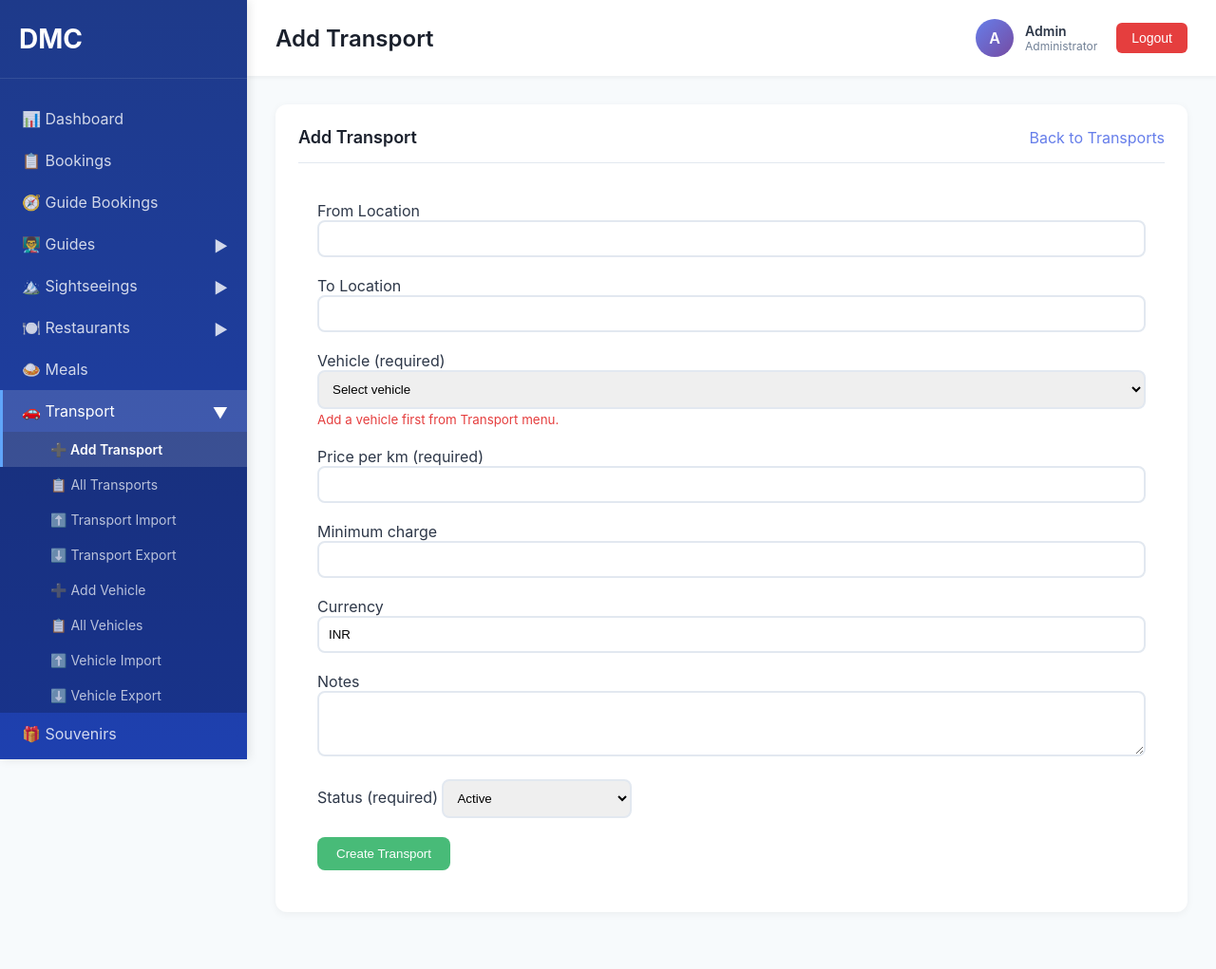
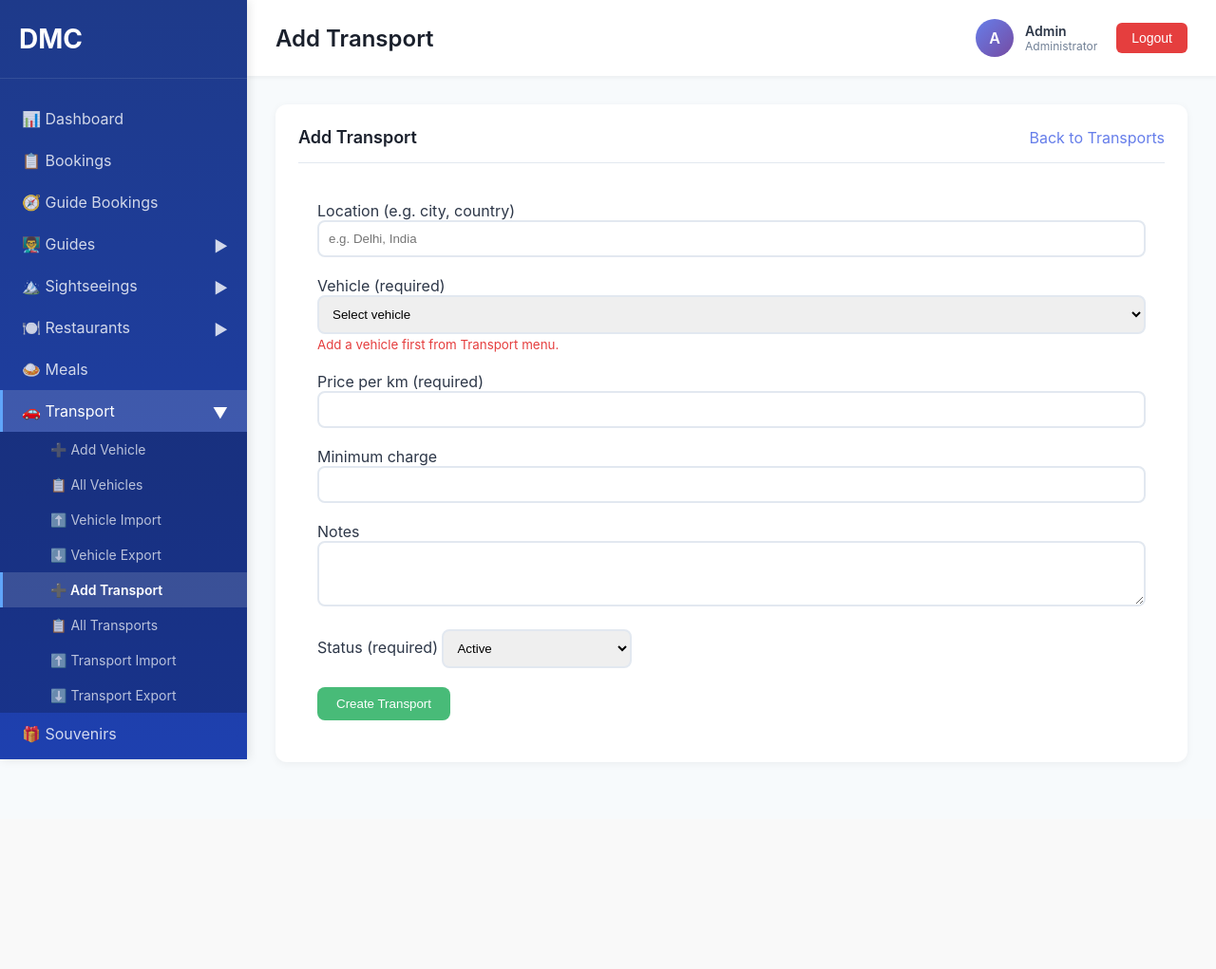
Before and after one commit to Kirannegi02/destination-management, a Laravel app: page /admin/transports/create in a window 1280 px wide. Shown: the whole page at 95% size. After the commit the page ends 801 px from the top, so only its background shows below. Run offline with Laravel 12, Linux system fonts and the light colour scheme; the visitor is signed in with stand-in values (Sample User, id 1); data comes from the database, SQL or seed files in the repository; data that the repository does not hold is empty; some libraries are stand-ins or nearby versions.

Commit message:
Modified transport and vehicle modules flow

```diff
--- a/app/Http/Controllers/Admin/DashboardController.php
+++ b/app/Http/Controllers/Admin/DashboardController.php
@@ -18,7 +18,7 @@ class DashboardController extends Controller
         $stats = [
             // Restaurants
             'total_restaurants' => $this->safeCount('restaurants'),
-            'active_restaurants' => $this->safeCount('res8+taurants', ['status' => 'active']),
+            'active_restaurants' => $this->safeCount('restaurants', ['status' => 'active']),
             'inactive_restaurants' => $this->safeCount('restaurants', ['status' => 'inactive']),
             'pending_restaurants' => $this->safeCount('restaurants', ['status' => 'pending']),
 
--- a/app/Http/Controllers/Admin/TransportController.php
+++ b/app/Http/Controllers/Admin/TransportController.php
@@ -13,12 +13,10 @@ use ZipArchive;
 class TransportController extends Controller
 {
     private array $importableColumns = [
-        'from_location',
-        'to_location',
+        'location',
         'vehicle_id',
         'price_per_km',
         'min_charge',
-        'currency',
         'notes',
         'status',
     ];
@@ -30,8 +28,7 @@ class TransportController extends Controller
         if ($request->filled('search')) {
             $search = $request->get('search');
             $query->where(function ($q) use ($search) {
-                $q->where('from_location', 'like', "%{$search}%")
-                    ->orWhere('to_location', 'like', "%{$search}%")
+                $q->where('location', 'like', "%{$search}%")
                     ->orWhere('notes', 'like', "%{$search}%");
             });
         }
@@ -45,7 +42,7 @@ class TransportController extends Controller
         }
 
         $transports = $query->orderBy('created_at', 'desc')->paginate(15);
-        $vehicles = Vehicle::orderBy('sort_order')->orderBy('name')->get();
+        $vehicles = Vehicle::orderBy('name')->get();
 
         $allCount = Transport::count();
         $activeCount = Transport::where('status', 'active')->count();
@@ -64,7 +61,7 @@ class TransportController extends Controller
 
     public function create()
     {
-        $vehicles = Vehicle::where('status', 'active')->orderBy('sort_order')->orderBy('name')->get();
+        $vehicles = Vehicle::where('status', 'active')->orderBy('name')->get();
         return view('admin.transports.create', compact('vehicles'));
     }
 
@@ -84,7 +81,7 @@ class TransportController extends Controller
     public function edit(string $id)
     {
         $transport = Transport::findOrFail($id);
-        $vehicles = Vehicle::where('status', 'active')->orderBy('sort_order')->orderBy('name')->get();
+        $vehicles = Vehicle::where('status', 'active')->orderBy('name')->get();
         return view('admin.transports.edit', compact('transport', 'vehicles'));
     }
 
@@ -152,12 +149,10 @@ class TransportController extends Controller
             $payload = $this->sanitizeImportPayload($assoc);
 
             $validator = Validator::make($payload, [
-                'from_location' => 'nullable|string|max:255',
-                'to_location' => 'nullable|string|max:255',
+                'location' => 'nullable|string|max:255',
                 'vehicle_id' => 'required|exists:vehicles,id',
                 'price_per_km' => 'required|numeric|min:0',
                 'min_charge' => 'nullable|numeric|min:0',
-                'currency' => 'nullable|string|max:10',
                 'notes' => 'nullable|string',
                 'status' => 'required|in:active,inactive,pending',
             ]);
@@ -169,8 +164,7 @@ class TransportController extends Controller
             }
 
             $match = [
-                'from_location' => $payload['from_location'] ?? null,
-                'to_location' => $payload['to_location'] ?? null,
+                'location' => $payload['location'] ?? null,
                 'vehicle_id' => $payload['vehicle_id'],
             ];
             $transport = Transport::updateOrCreate($match, $payload);
@@ -254,12 +248,10 @@ class TransportController extends Controller
     private function validateTransport(Request $request): array
     {
         return $request->validate([
-            'from_location' => 'nullable|string|max:255',
-            'to_location' => 'nullable|string|max:255',
+            'location' => 'nullable|string|max:255',
             'vehicle_id' => 'required|exists:vehicles,id',
             'price_per_km' => 'required|numeric|min:0',
             'min_charge' => 'nullable|numeric|min:0',
-            'currency' => 'nullable|string|max:10',
             'notes' => 'nullable|string',
             'status' => ['required', Rule::in(['active', 'inactive', 'pending'])],
         ]);
@@ -402,9 +394,6 @@ class TransportController extends Controller
         if (empty($payload['status'])) {
             $payload['status'] = 'pending';
         }
-        if (empty($payload['currency'])) {
-            $payload['currency'] = 'INR';
-        }
         return $payload;
     }
 
@@ -437,16 +426,14 @@ class TransportController extends Controller
 
     private function buildExportRows($transports): array
     {
-        $rows = [['from_location', 'to_location', 'vehicle_id', 'vehicle_name', 'price_per_km', 'min_charge', 'currency', 'notes', 'status']];
+        $rows = [['location', 'vehicle_id', 'vehicle_name', 'price_per_km', 'min_charge', 'notes', 'status']];
         foreach ($transports as $t) {
             $rows[] = [
-                $t->from_location,
-                $t->to_location,
+                $t->location,
                 $t->vehicle_id,
                 $t->vehicle ? $t->vehicle->name : '',
                 $t->price_per_km,
                 $t->min_charge,
-                $t->currency ?? 'INR',
                 $t->notes,
                 $t->status,
             ];
@@ -478,12 +465,10 @@ class TransportController extends Controller
         return [
             $this->importableColumns,
             [
-                'Delhi',
-                'Agra',
+                'Delhi, India',
                 $vehicleId,
                 25.00,
                 500,
-                'INR',
                 'One-way rate',
                 'active',
             ],
--- a/app/Models/Transport.php
+++ b/app/Models/Transport.php
@@ -10,12 +10,10 @@ class Transport extends Model
     use HasFactory;
 
     protected $fillable = [
-        'from_location',
-        'to_location',
+        'location',
         'vehicle_id',
         'price_per_km',
         'min_charge',
-        'currency',
         'notes',
         'status',
     ];
--- a/app/Models/Vehicle.php
+++ b/app/Models/Vehicle.php
@@ -13,14 +13,8 @@ class Vehicle extends Model
         'name',
         'capacity_seats',
         'description',
-        'default_price_per_km',
         'currency',
         'status',
-        'sort_order',
-    ];
-
-    protected $casts = [
-        'default_price_per_km' => 'decimal:2',
     ];
 
     public function transports()
--- a/resources/views/admin/transports/create.blade.php
+++ b/resources/views/admin/transports/create.blade.php
@@ -16,12 +16,8 @@
     <form action="{{ route('admin.transports.store') }}" method="POST" style="padding:20px;">
         @csrf
         <div style="margin-bottom:20px;">
-            <label>From Location</label>
-            <input type="text" name="from_location" value="{{ old('from_location') }}" style="width:100%; padding:10px; border:2px solid #e2e8f0; border-radius:8px;">
-        </div>
-        <div style="margin-bottom:20px;">
-            <label>To Location</label>
-            <input type="text" name="to_location" value="{{ old('to_location') }}" style="width:100%; padding:10px; border:2px solid #e2e8f0; border-radius:8px;">
+            <label>Location (e.g. city, country)</label>
+            <input type="text" name="location" value="{{ old('location') }}" placeholder="e.g. Delhi, India" style="width:100%; padding:10px; border:2px solid #e2e8f0; border-radius:8px;">
         </div>
         <div style="margin-bottom:20px;">
             <label>Vehicle (required)</label>
@@ -44,10 +40,6 @@
             <input type="number" name="min_charge" value="{{ old('min_charge') }}" step="0.01" min="0" style="width:100%; padding:10px; border:2px solid #e2e8f0; border-radius:8px;">
         </div>
         <div style="margin-bottom:20px;">
-            <label>Currency</label>
-            <input type="text" name="currency" value="{{ old('currency', 'INR') }}" style="width:100%; padding:10px; border:2px solid #e2e8f0; border-radius:8px;">
-        </div>
-        <div style="margin-bottom:20px;">
             <label>Notes</label>
             <textarea name="notes" rows="3" style="width:100%; padding:10px; border:2px solid #e2e8f0; border-radius:8px;">{{ old('notes') }}</textarea>
         </div>
--- a/resources/views/admin/vehicles/create.blade.php
+++ b/resources/views/admin/vehicles/create.blade.php
@@ -17,10 +17,7 @@
         <div style="margin-bottom:20px;"><label>Name (required)</label><input type="text" name="name" value="{{ old('name') }}" required style="width:100%;padding:10px;border:2px solid #e2e8f0;border-radius:8px;"></div>
         <div style="margin-bottom:20px;"><label>Capacity (seats)</label><input type="number" name="capacity_seats" value="{{ old('capacity_seats') }}" min="1" max="100" style="width:100%;padding:10px;border:2px solid #e2e8f0;border-radius:8px;"></div>
         <div style="margin-bottom:20px;"><label>Description</label><textarea name="description" rows="3" style="width:100%;padding:10px;border:2px solid #e2e8f0;border-radius:8px;">{{ old('description') }}</textarea></div>
-        <div style="margin-bottom:20px;"><label>Default price per km</label><input type="number" name="default_price_per_km" value="{{ old('default_price_per_km') }}" step="0.01" min="0" style="width:100%;padding:10px;border:2px solid #e2e8f0;border-radius:8px;"></div>
-        <div style="margin-bottom:20px;"><label>Currency</label><input type="text" name="currency" value="{{ old('currency','INR') }}" style="width:100%;padding:10px;border:2px solid #e2e8f0;border-radius:8px;"></div>
         <div style="margin-bottom:20px;"><label>Status (required)</label><select name="status" required style="width:100%;max-width:200px;padding:10px;border:2px solid #e2e8f0;border-radius:8px;"><option value="active" {{ old('status','active')=='active'?'selected':'' }}>Active</option><option value="inactive" {{ old('status')=='inactive'?'selected':'' }}>Inactive</option><option value="pending" {{ old('status')=='pending'?'selected':'' }}>Pending</option></select></div>
-        <div style="margin-bottom:20px;"><label>Sort order</label><input type="number" name="sort_order" value="{{ old('sort_order',0) }}" min="0" style="width:100%;max-width:120px;padding:10px;border:2px solid #e2e8f0;border-radius:8px;"></div>
         <button type="submit" style="padding:10px 20px;background:#48bb78;color:white;border:none;border-radius:8px;cursor:pointer;">Create Vehicle</button>
     </form>
 </div>
--- a/resources/views/admin/vehicles/edit.blade.php
+++ b/resources/views/admin/vehicles/edit.blade.php
@@ -16,10 +16,7 @@
         <div style="margin-bottom:20px;"><label>Name (required)</label><input type="text" name="name" value="{{ old('name', $vehicle->name) }}" required style="width:100%;padding:10px;border:2px solid #e2e8f0;border-radius:8px;"></div>
         <div style="margin-bottom:20px;"><label>Capacity (seats)</label><input type="number" name="capacity_seats" value="{{ old('capacity_seats', $vehicle->capacity_seats) }}" min="1" max="100" style="width:100%;padding:10px;border:2px solid #e2e8f0;border-radius:8px;"></div>
         <div style="margin-bottom:20px;"><label>Description</label><textarea name="description" rows="3" style="width:100%;padding:10px;border:2px solid #e2e8f0;border-radius:8px;">{{ old('description', $vehicle->description) }}</textarea></div>
-        <div style="margin-bottom:20px;"><label>Default price per km</label><input type="number" name="default_price_per_km" value="{{ old('default_price_per_km', $vehicle->default_price_per_km) }}" step="0.01" min="0" style="width:100%;padding:10px;border:2px solid #e2e8f0;border-radius:8px;"></div>
-        <div style="margin-bottom:20px;"><label>Currency</label><input type="text" name="currency" value="{{ old('currency', $vehicle->currency ?? 'INR') }}" style="width:100%;padding:10px;border:2px solid #e2e8f0;border-radius:8px;"></div>
         <div style="margin-bottom:20px;"><label>Status (required)</label><select name="status" required style="width:100%;max-width:200px;padding:10px;border:2px solid #e2e8f0;border-radius:8px;"><option value="active" {{ old('status',$vehicle->status)=='active'?'selected':'' }}>Active</option><option value="inactive" {{ old('status',$vehicle->status)=='inactive'?'selected':'' }}>Inactive</option><option value="pending" {{ old('status',$vehicle->status)=='pending'?'selected':'' }}>Pending</option></select></div>
-        <div style="margin-bottom:20px;"><label>Sort order</label><input type="number" name="sort_order" value="{{ old('sort_order', $vehicle->sort_order) }}" min="0" style="width:100%;max-width:120px;padding:10px;border:2px solid #e2e8f0;border-radius:8px;"></div>
         <button type="submit" style="padding:10px 20px;background:#4299e1;color:white;border:none;border-radius:8px;cursor:pointer;">Update Vehicle</button>
     </form>
 </div>
--- a/resources/views/admin/vehicles/index.blade.php
+++ b/resources/views/admin/vehicles/index.blade.php
@@ -32,14 +32,13 @@
     </div>
     @if($vehicles->count()>0)
     <table class="table">
-        <thead><tr><th>ID</th><th>Name</th><th>Capacity</th><th>Default price/km</th><th>Status</th><th>Actions</th></tr></thead>
+        <thead><tr><th>ID</th><th>Name</th><th>Capacity</th><th>Status</th><th>Actions</th></tr></thead>
         <tbody>
         @foreach($vehicles as $v)
         <tr>
             <td>{{ $v->id }}</td>
             <td><strong>{{ $v->name }}</strong></td>
             <td>{{ $v->capacity_seats ?? '—' }}</td>
-            <td>{{ $v->default_price_per_km ? number_format($v->default_price_per_km,2) : '—' }}</td>
             <td>@if($v->status==='active')<span class="badge badge-success">Active</span>@elseif($v->status==='inactive')<span class="badge badge-danger">Inactive</span>@else<span class="badge" style="background:#fbbf24;color:white;">Pending</span>@endif</td>
             <td>
                 <a href="{{ route('admin.vehicles.show',$v->id) }}" style="padding:6px 12px;background:#48bb78;color:white;border-radius:6px;text-decoration:none;font-size:12px;">View</a>
--- a/resources/views/admin/vehicles/show.blade.php
+++ b/resources/views/admin/vehicles/show.blade.php
@@ -9,7 +9,6 @@
     </div>
     <div style="padding:20px;">
         <p><strong>Capacity:</strong> {{ $vehicle->capacity_seats ?? 'N/A' }} seats</p>
-        <p><strong>Default price per km:</strong> {{ $vehicle->default_price_per_km ? number_format($vehicle->default_price_per_km,2) : 'N/A' }} {{ $vehicle->currency ?? 'INR' }}</p>
         @if($vehicle->description)<p><strong>Description:</strong> {{ $vehicle->description }}</p>@endif
         <p><strong>Transport routes:</strong> {{ $vehicle->transports->count() }}</p>
     </div>
```
Also changed, not shown: app/Http/Controllers/Admin/VehicleController.php (+3 -20 lines), resources/views/admin/layouts/app.blade.php (+16 -16 lines), resources/views/admin/transports/edit.blade.php (+2 -10 lines), resources/views/admin/transports/index.blade.php (+4 -4 lines), resources/views/admin/transports/show.blade.php (+3 -4 lines), database/migrations/2026_02_05_000001_modify_vehicles_table_drop_price_and_sort.php (added), database/migrations/2026_02_05_000002_modify_transports_table_location_only.php (added).
